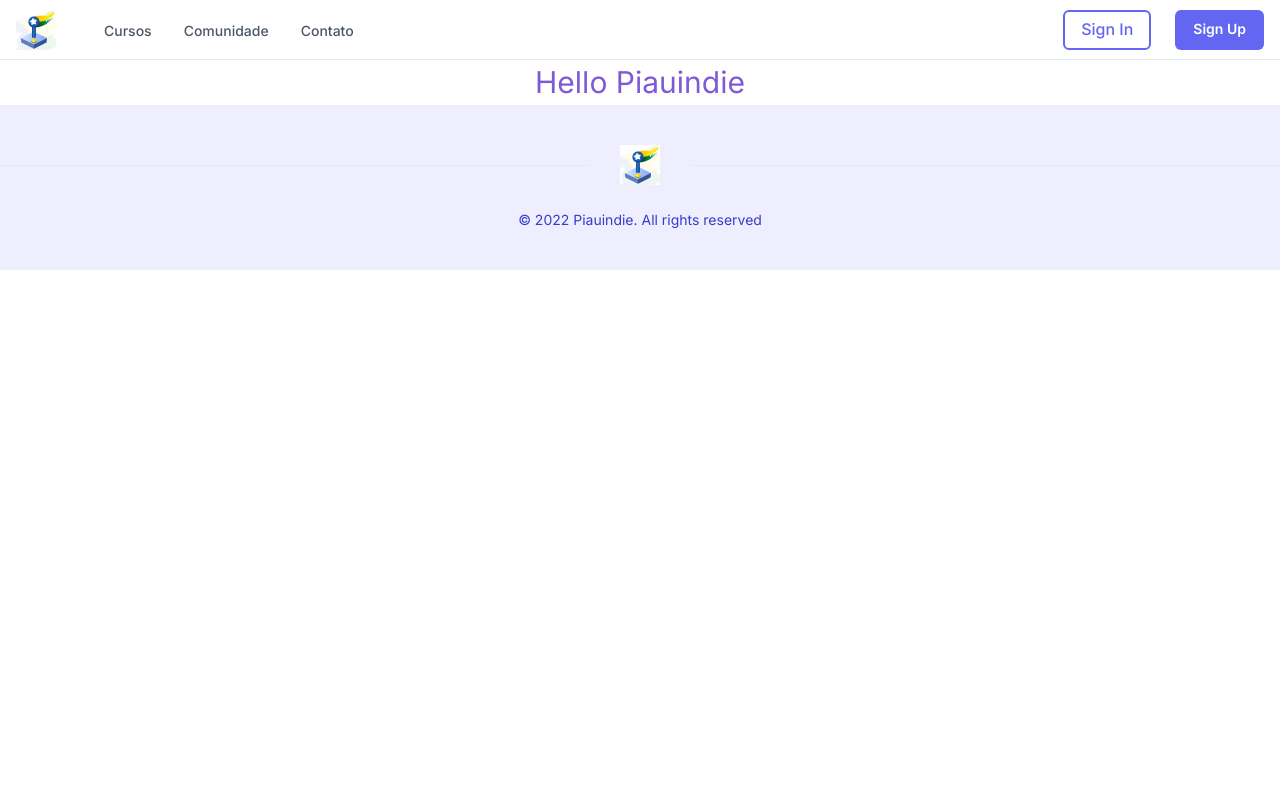
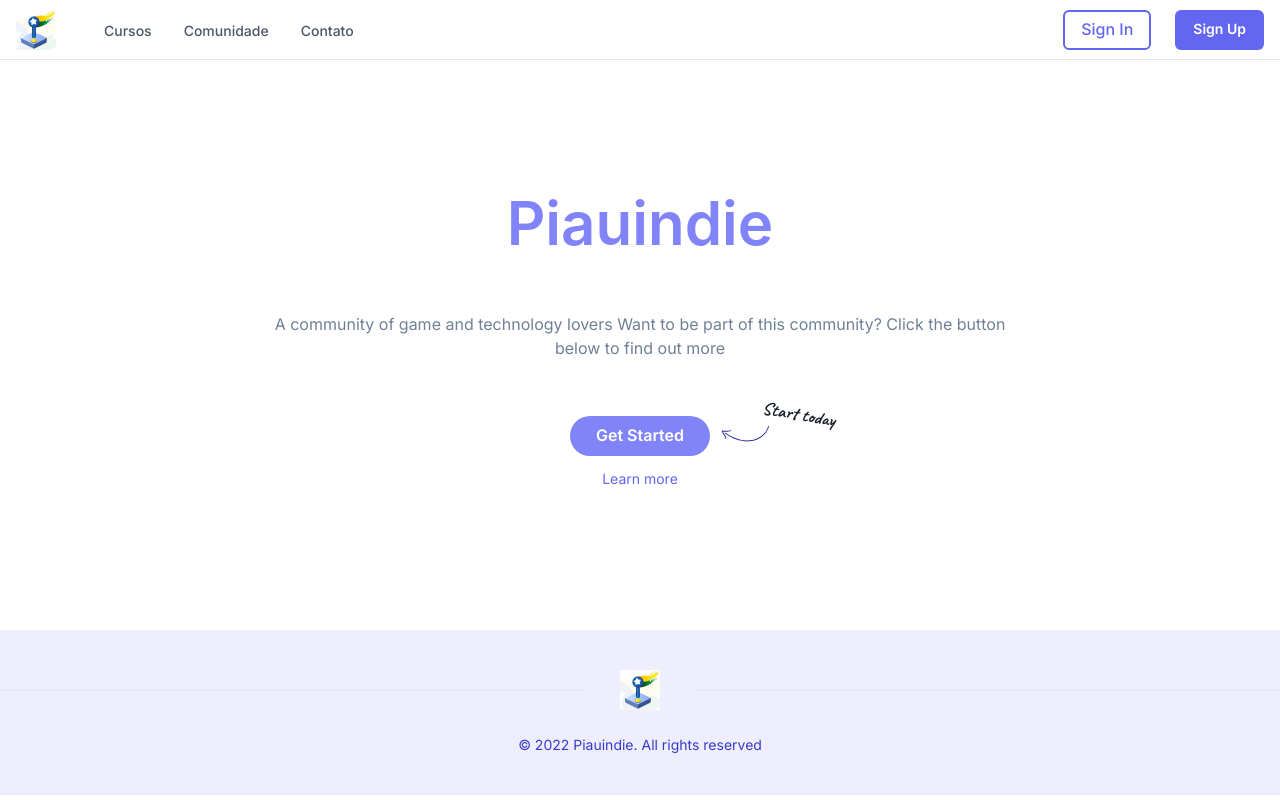
Before and after one commit to nitoba/piauindie-front, a Next.js app: page / in a window 1280 px wide. Built offline with nearby package versions, Linux system fonts and the light colour scheme.

Commit message:
feat: add hero and pos footer on home page

```diff
--- /dev/null
+++ b/src/components/Layouts/Hero.tsx
@@ -0,0 +1,112 @@
+import Head from 'next/head'
+import {
+  Box,
+  Heading,
+  Container,
+  Text,
+  Stack,
+  Icon,
+  useColorModeValue,
+  createIcon,
+} from '@chakra-ui/react'
+import { Button } from '@components/Button'
+import Link from 'next/link'
+
+export function Hero() {
+  return (
+    <>
+      <Head>
+        <link
+          href="https://fonts.googleapis.com/css2?family=Caveat:wght@700&display=swap"
+          rel="stylesheet"
+        />
+      </Head>
+
+      <Container maxW={'3xl'}>
+        <Stack
+          as={Box}
+          textAlign={'center'}
+          spacing={{ base: 8, md: 14 }}
+          py={{ base: 20, md: 36 }}
+        >
+          <Heading
+            fontWeight={600}
+            fontSize={{ base: '2xl', sm: '4xl', md: '6xl' }}
+            lineHeight={'110%'}
+          >
+            <Text as={'span'} color={'brand.400'}>
+              Piauindie
+            </Text>
+          </Heading>
+          <Text color={'gray.500'}>
+            A community of game and technology lovers Want to be part of this
+            community? Click the button below to find out more
+          </Text>
+          <Stack
+            direction={'column'}
+            spacing={3}
+            align={'center'}
+            alignSelf={'center'}
+            position={'relative'}
+          >
+            <Button
+              colorScheme={'brand'}
+              bg={'brand.400'}
+              rounded={'full'}
+              px={6}
+              _hover={{
+                bg: 'brand.500',
+              }}
+            >
+              Get Started
+            </Button>
+            <Link href={'/'}>
+              <Text
+                colorScheme={'brand'}
+                fontSize={'sm'}
+                variant={'link'}
+                color="brand.500"
+                _focusWithin={{ borderColor: 'brand.500', borderBottom: '1px' }}
+              >
+                Learn more
+              </Text>
+            </Link>
+            <Box>
+              <Icon
+                as={Arrow}
+                color={useColorModeValue('brand.800', 'gray.300')}
+                w={71}
+                position={'absolute'}
+                right={-71}
+                top={'10px'}
+              />
+              <Text
+                fontSize={'lg'}
+                fontFamily={'Caveat'}
+                position={'absolute'}
+                right={'-125px'}
+                top={'-15px'}
+                transform={'rotate(10deg)'}
+              >
+                Start today
+              </Text>
+            </Box>
+          </Stack>
+        </Stack>
+      </Container>
+    </>
+  )
+}
+
+const Arrow = createIcon({
+  displayName: 'Arrow',
+  viewBox: '0 0 72 24',
+  path: (
+    <path
+      fillRule="evenodd"
+      clipRule="evenodd"
+      d="M0.600904 7.08166C0.764293 6.8879 1.01492 6.79004 1.26654 6.82177C2.83216 7.01918 5.20326 7.24581 7.54543 7.23964C9.92491 7.23338 12.1351 6.98464 13.4704 6.32142C13.84 6.13785 14.2885 6.28805 14.4722 6.65692C14.6559 7.02578 14.5052 7.47362 14.1356 7.6572C12.4625 8.48822 9.94063 8.72541 7.54852 8.7317C5.67514 8.73663 3.79547 8.5985 2.29921 8.44247C2.80955 9.59638 3.50943 10.6396 4.24665 11.7384C4.39435 11.9585 4.54354 12.1809 4.69301 12.4068C5.79543 14.0733 6.88128 15.8995 7.1179 18.2636C7.15893 18.6735 6.85928 19.0393 6.4486 19.0805C6.03792 19.1217 5.67174 18.8227 5.6307 18.4128C5.43271 16.4346 4.52957 14.868 3.4457 13.2296C3.3058 13.0181 3.16221 12.8046 3.01684 12.5885C2.05899 11.1646 1.02372 9.62564 0.457909 7.78069C0.383671 7.53862 0.437515 7.27541 0.600904 7.08166ZM5.52039 10.2248C5.77662 9.90161 6.24663 9.84687 6.57018 10.1025C16.4834 17.9344 29.9158 22.4064 42.0781 21.4773C54.1988 20.5514 65.0339 14.2748 69.9746 0.584299C70.1145 0.196597 70.5427 -0.0046455 70.931 0.134813C71.3193 0.274276 71.5206 0.70162 71.3807 1.08932C66.2105 15.4159 54.8056 22.0014 42.1913 22.965C29.6185 23.9254 15.8207 19.3142 5.64226 11.2727C5.31871 11.0171 5.26415 10.5479 5.52039 10.2248Z"
+      fill="currentColor"
+    />
+  ),
+})
--- a/src/pages/index.tsx
+++ b/src/pages/index.tsx
@@ -1,10 +1,13 @@
-import { Flex, Text } from '@chakra-ui/react'
+import { Flex } from '@chakra-ui/react'
+import { Hero } from '@components/Layouts/Hero'
 export default function HomePage() {
   return (
-    <Flex justifyContent="center" alignItems="center">
-      <Text color="purple.500" fontSize="3xl">
-        Hello Piauindie
-      </Text>
+    <Flex
+      justifyContent="center"
+      alignItems="center"
+      css={{ height: 'calc(100vh - 230px)' }}
+    >
+      <Hero />
     </Flex>
   )
 }
```
